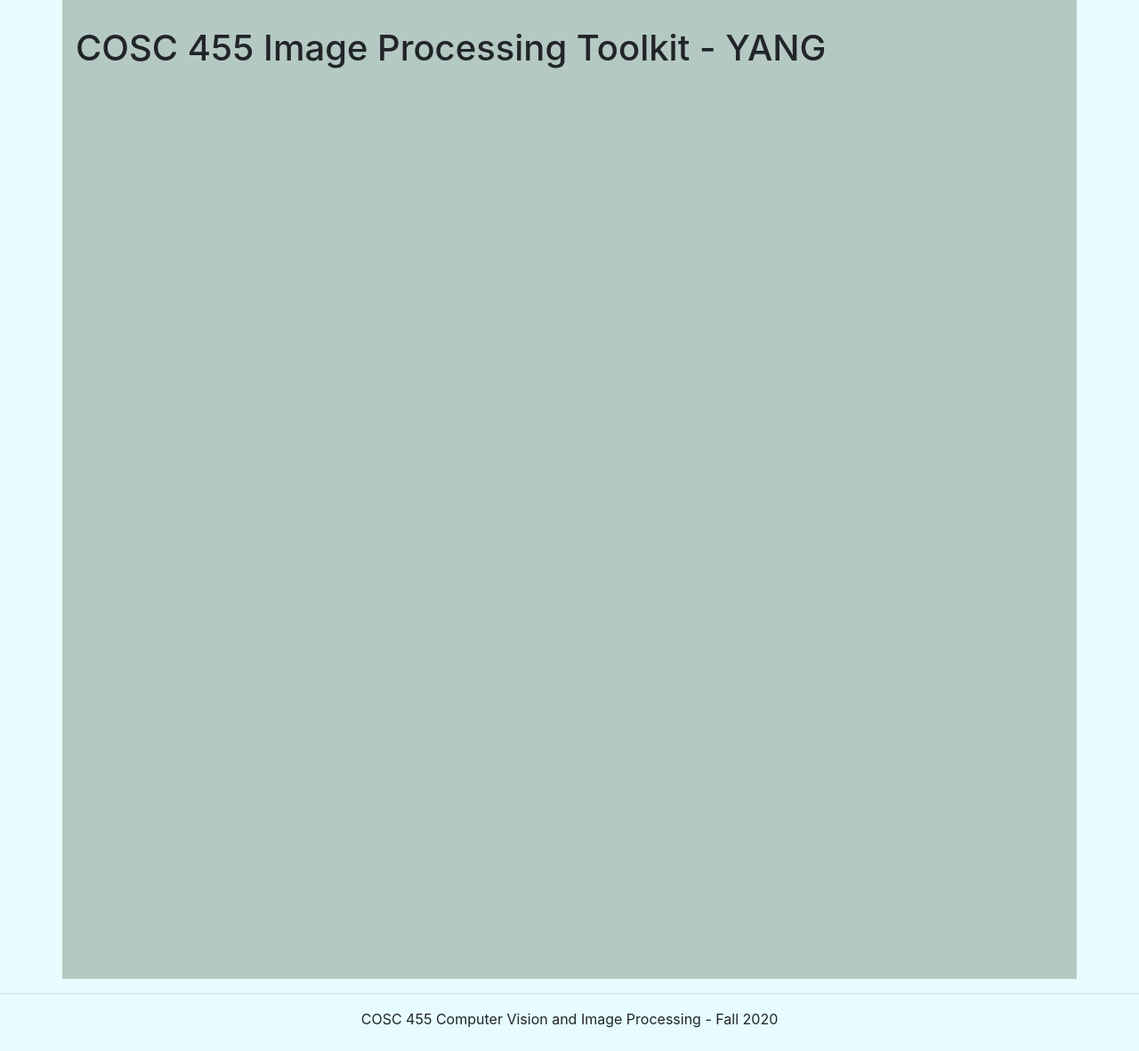
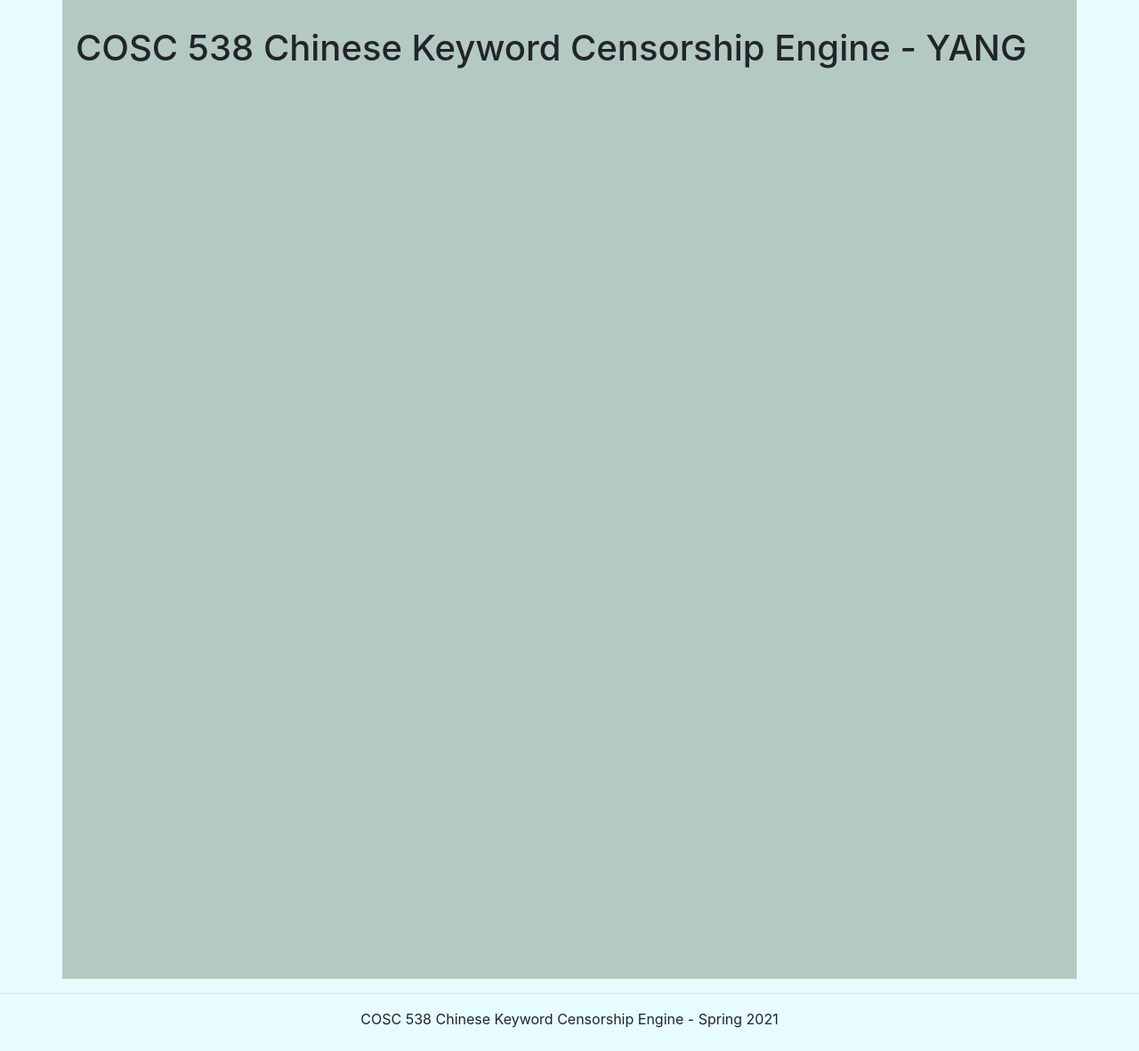
Before and after one commit to Ca11me1ce/Chinese-Keyword-Censorship-Engine, a Python web app: template flask/templates/index.html in a window 1280 px wide. Shown: the whole page at 89% size. Run offline with Jinja, Linux system fonts and the light colour scheme; the template is opened without the code that fills it, so the values that code supplies are empty; some libraries are stand-ins or nearby versions.

Commit message:
<dev>Adjust the html page</dev>

```diff
--- a/flask/templates/index.html
+++ b/flask/templates/index.html
@@ -16,11 +16,11 @@
     <meta http-equiv="Cache-Control" content="no-cache, no-store, must-revalidate" />
     <meta http-equiv="Pragma" content="no-cache" />
     <meta http-equiv="Expires" content="0" />
-    <title>COSC 455 Image Processing Toolkit - YANG</title>
+    <title>COSC 538 Chinese Keyword Censorship Engine - YANG</title>
 </head>
 <body style="background-color: #e6fcff;" >
     <div class="container" style="background-color: #b5c9c3; height: 1100px;">
-        <h1 style="padding-top: 30px;">COSC 455 Image Processing Toolkit - YANG</h1>
+        <h1 style="padding-top: 30px;">COSC 538 Chinese Keyword Censorship Engine - YANG</h1>
 
     </div>
 
@@ -28,7 +28,7 @@
 
 
 <hr/>
-<footer style="text-align: center;">COSC 455 Computer Vision and Image Processing - Fall 2020</footer>
+<footer style="text-align: center;">COSC 538 Chinese Keyword Censorship Engine - Spring 2021</footer>
 <br />
 </body>
 </html>
```
